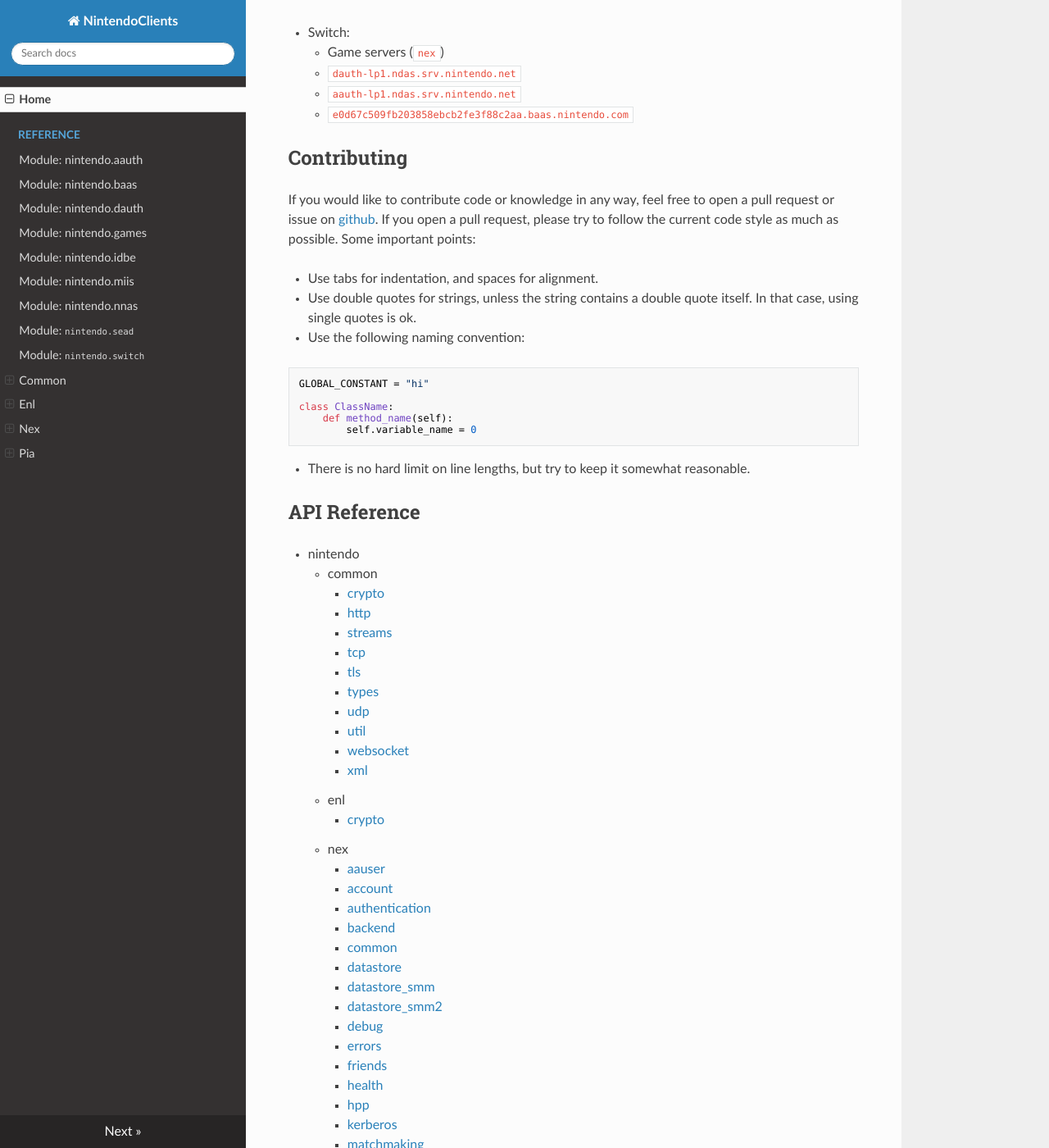
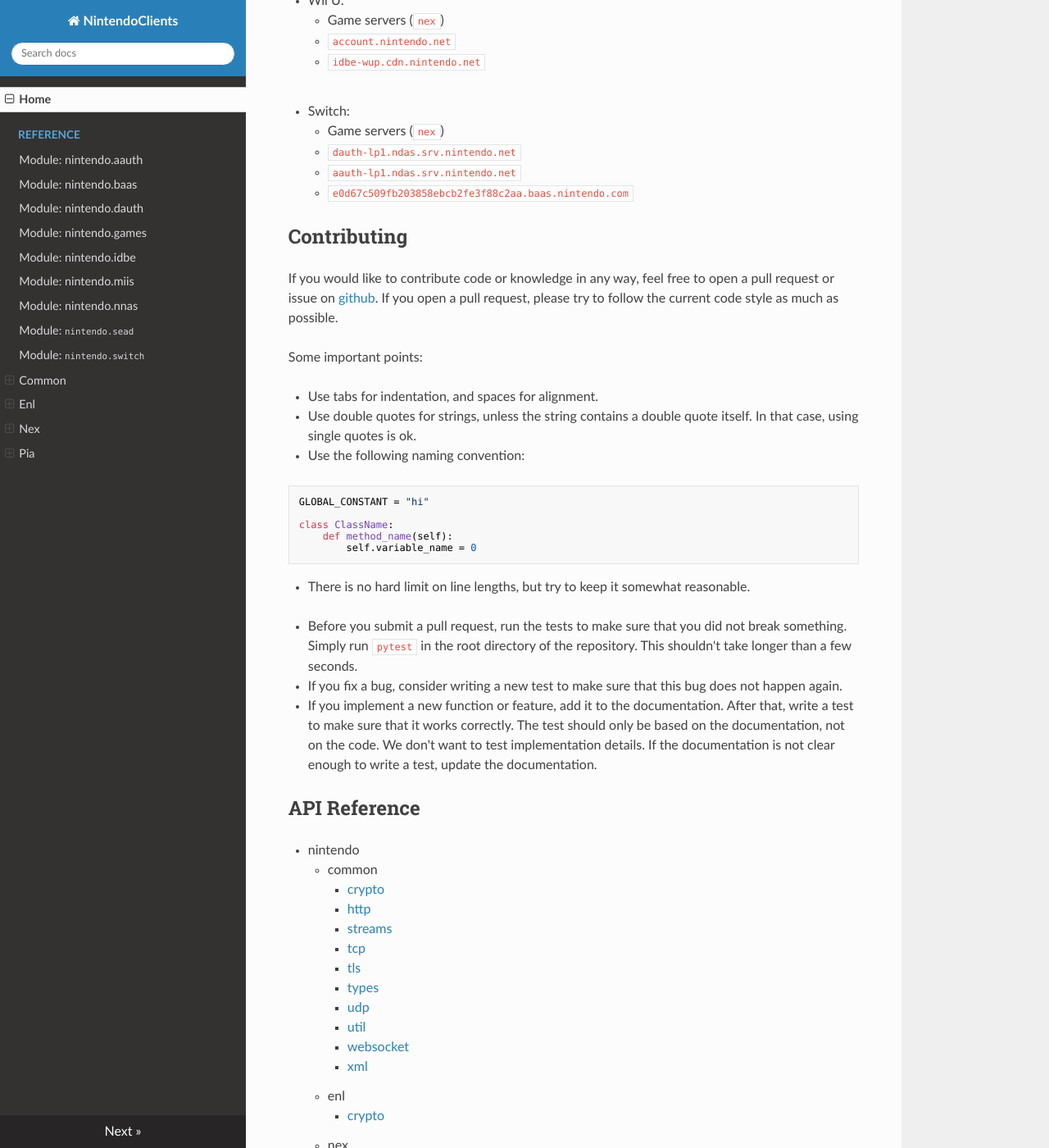
Before and after one commit to kinnay/NintendoClients, an MkDocs documentation site: the page built from docs/index.md, in a window 1280 px wide and 1400 px high, scrolled down 486 px. Shown: the whole window at 82% size. Built offline with MkDocs 1.6.1, drawn with Linux system fonts in a browser that asks for light colours; nearby versions of some CDN libraries; some of the changed text lies outside the part shown.

````diff
--- a/docs/index.md
+++ b/docs/index.md
@@ -17,7 +21,9 @@ This package is able to do everything that's required to access a game server. I
 	* `e0d67c509fb203858ebcb2fe3f88c2aa.baas.nintendo.com`
 
 ## Contributing
-If you would like to contribute code or knowledge in any way, feel free to open a pull request or issue on [github](https://github.com/Kinnay/NintendoClients). If you open a pull request, please try to follow the current code style as much as possible. Some important points:
+If you would like to contribute code or knowledge in any way, feel free to open a pull request or issue on [github](https://github.com/Kinnay/NintendoClients). If you open a pull request, please try to follow the current code style as much as possible.
+
+Some important points:
 
 * Use tabs for indentation, and spaces for alignment.
 * Use double quotes for strings, unless the string contains a double quote itself. In that case, using single quotes is ok.
@@ -31,7 +37,11 @@ class ClassName:
 		self.variable_name = 0
 ```
 
-* There is no hard limit on line lengths, but try to keep it somewhat reasonable.
+* There is no hard limit on line lengths, but try to keep it somewhat reasonable.<br><br>
+
+* Before you submit a pull request, run the tests to make sure that you did not break something. Simply run `pytest` in the root directory of the repository. This shouldn't take longer than a few seconds.
+* If you fix a bug, consider writing a new test to make sure that this bug does not happen again.
+* If you implement a new function or feature, add it to the documentation. After that, write a test to make sure that it works correctly. The test should only be based on the documentation, not on the code. We don't want to test implementation details. If the documentation is not clear enough to write a test, update the documentation.
 
 ## API Reference
 
````
Also changed, not shown: other parts of docs/index.md (+4 -0 lines).
